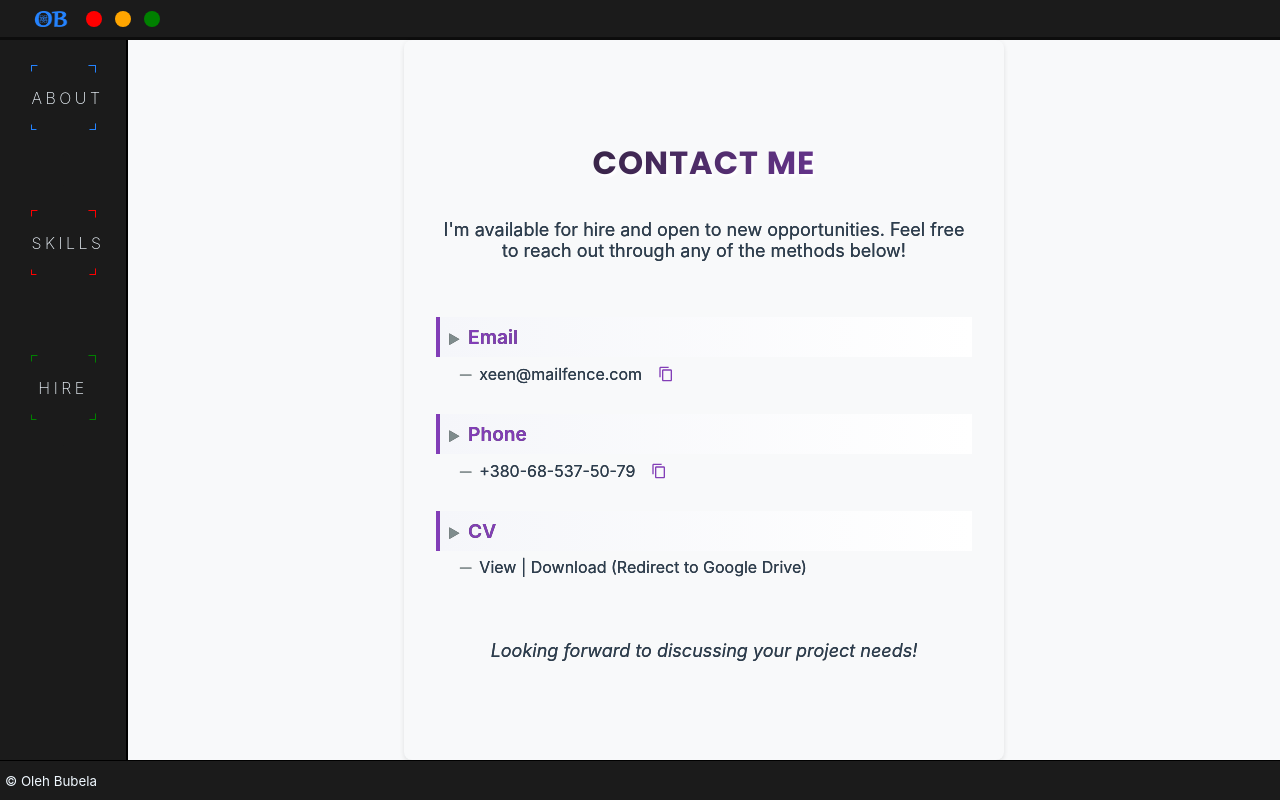
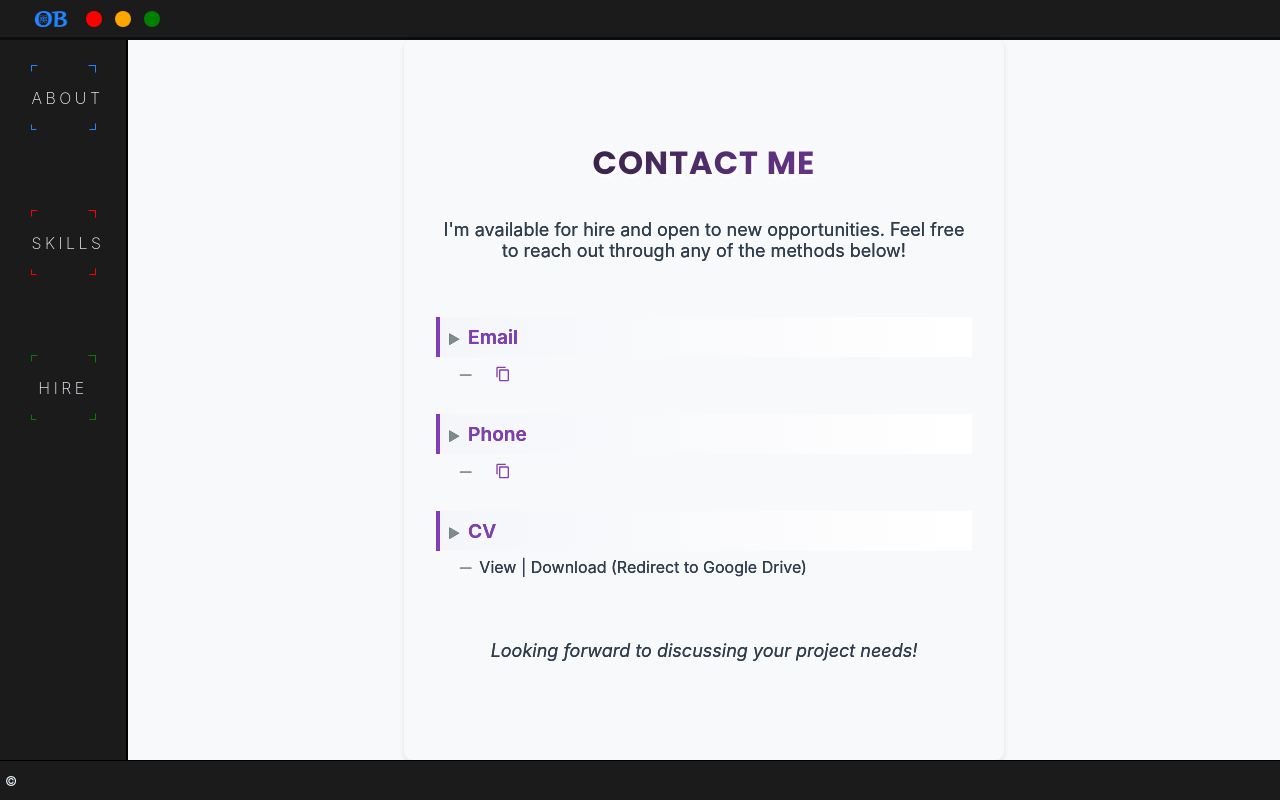
Before and after one commit to xeen96/portfolio, a React (Create React App) app: page /portfolio/hire in a window 1280 px wide. Built offline with nearby package versions, Linux system fonts and the light colour scheme.

Commit message:
some fixes

```diff
--- a/src/layouts/footer/footer.js
+++ b/src/layouts/footer/footer.js
@@ -4,7 +4,7 @@ import styles from "./footer.module.scss"
 const Footer = () => {
 
   return (
-    <footer className={styles.footer}><small>© Oleh Bubela</small></footer>
+    <footer className={styles.footer}><small>© {process.env.REACT_APP_FULLNAME}</small></footer>
   )
 }
 
--- a/src/pages/about/about.js
+++ b/src/pages/about/about.js
@@ -7,7 +7,7 @@ const About = () => {
 <div className={styles.about}>
   <div className={styles.cta}>
   <h1>About Me</h1>
-    <p>Hi, I'm <span>Oleh</span>, a passionate software and web developer from Ukraine.</p>
+    <p>Hi, I'm <span>{process.env.REACT_APP_NAME}</span>, a passionate software and web developer from Ukraine.</p>
     <p>I specialize in building modern, responsive applications using <strong>React</strong>, <strong>JavaScript</strong>, <strong>CSS</strong>, and <strong>SCSS</strong>.</p>
     <p>While I’m early in my career, I’m eager to grow, learn, and contribute to impactful projects.</p>
     <p><strong>Thanks</strong> for stopping by!</p>
--- a/src/pages/hire/hire.js
+++ b/src/pages/hire/hire.js
@@ -6,17 +6,17 @@ const Hire = () => {
   const contactInfo = [
     {
       method: "Email",
-      value: "xeen@mailfence.com",
-      link: "mailto:xeen@mailfence.com",
+      value: process.env.REACT_APP_EMAIL,
+      link: `mailto:${process.env.REACT_APP_EMAIL}`,
     },
     {
       method: "Phone",
-      value: "+380-68-537-50-79",
+      value: process.env.REACT_APP_PHONE,
     },
     {
       method: "CV",
       value: "View | Download (Redirect to Google Drive)",
-      link: "https://drive.google.com/file/d/1BGqU3VZoYMvtXV4Y9z4tHrNGuqDuK3Hj/view?usp=drive_link"
+      link: process.env.REACT_APP_CV,
     }
   ];
 
```
Also changed, not shown: 1 other file (tests, documents, lock files or other folders).
